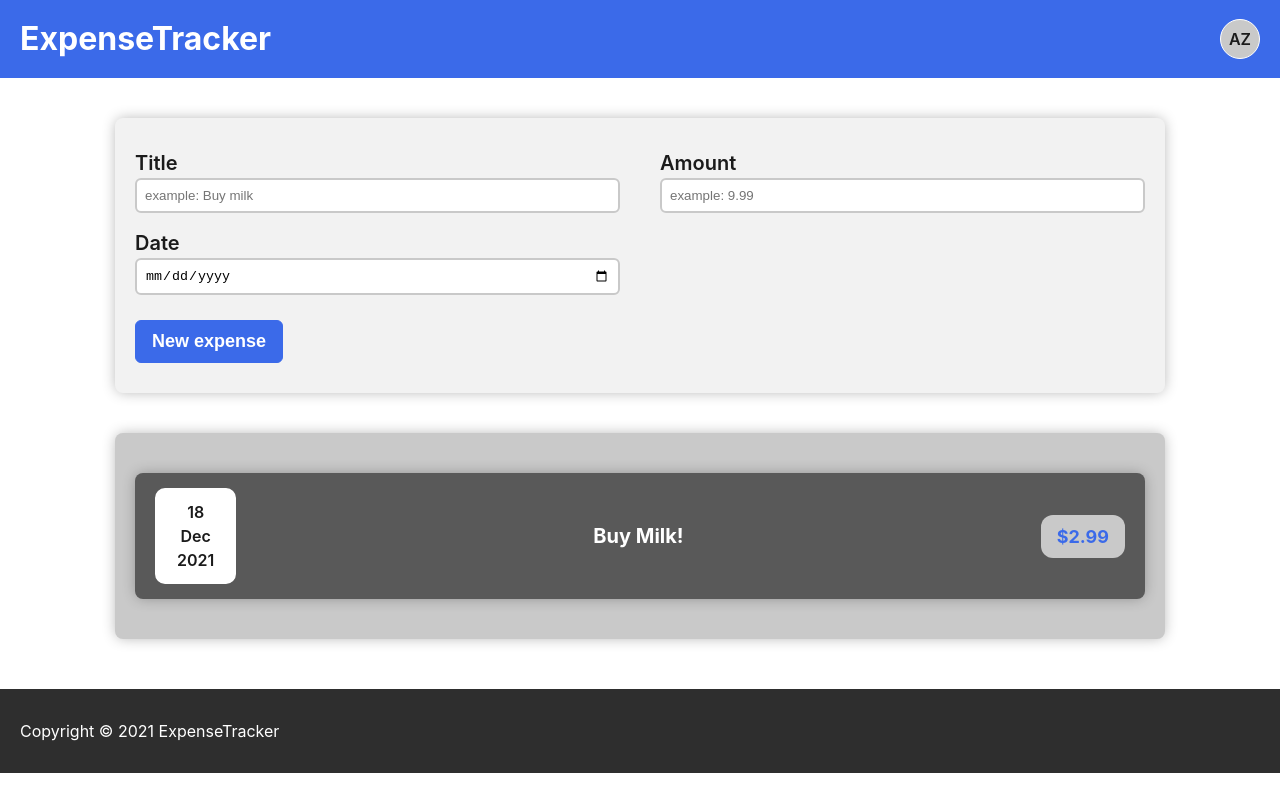
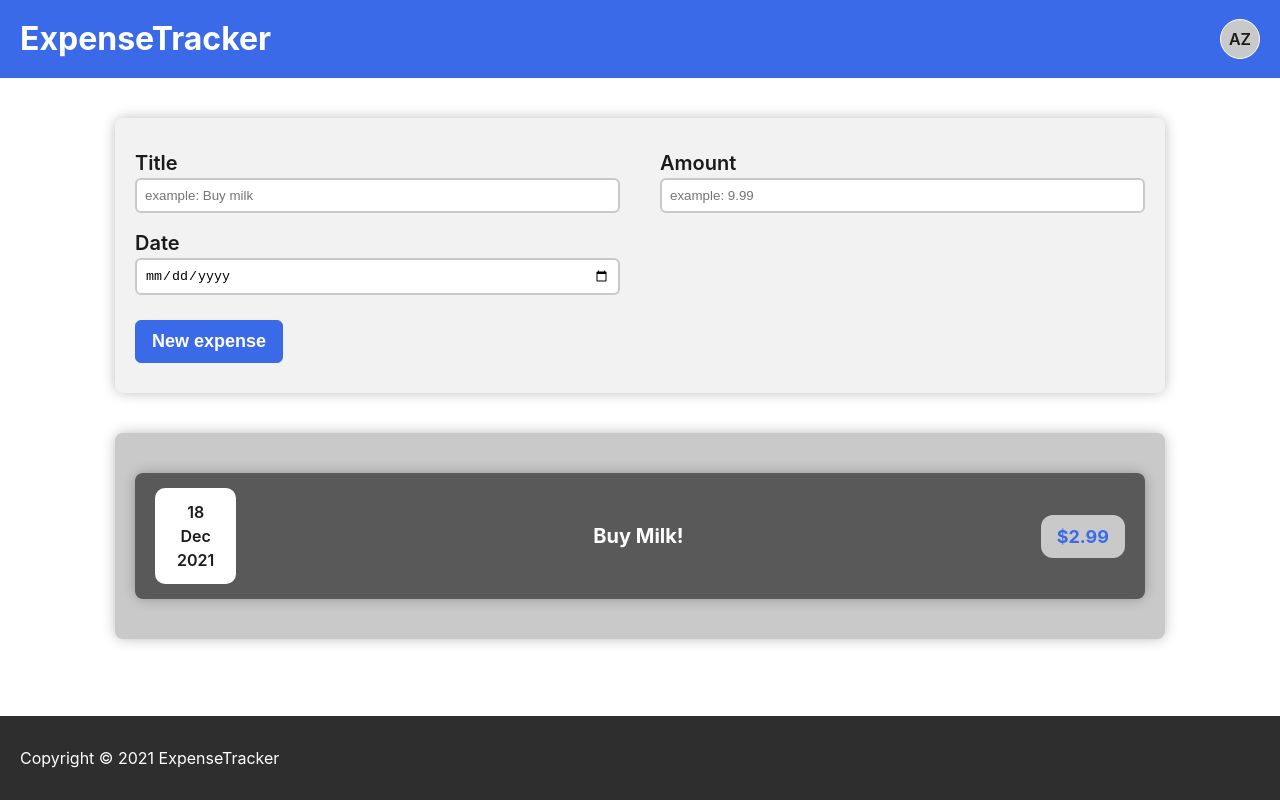
Before and after one commit to antoniozah/financial-tracker, a React (Create React App) app: page / in a window 1280 px wide. Built offline with nearby package versions, Linux system fonts and the light colour scheme.

Commit message:
fixing footer staying always at bottom

```diff
--- a/src/App.css
+++ b/src/App.css
@@ -1,4 +1,11 @@
+.app {
+    height: 100%;
+    display: flex;
+    flex-direction: column;
+}
+
 .app__content {
+    flex: 1 0 auto;
     padding-top: 40px;
     padding-bottom: 50px;
 }
--- a/src/components/Footer/Footer.css
+++ b/src/components/Footer/Footer.css
@@ -1,5 +1,6 @@
 .footer {
-  padding: 15px 0;
-  background-color: var(--dark-bg);
-  color: #fff;
+    padding: 15px 0;
+    background-color: var(--dark-bg);
+    color: #fff;
+    flex-shrink: 0;
 }
--- a/src/index.css
+++ b/src/index.css
@@ -11,6 +11,12 @@
     margin: 0;
     padding: 0;
     box-sizing: border-box;
+}
+
+html,
+body,
+#root {
+    height: 100%;
 }
 
 body {
```
Lines whose indentation alone changed are shown as unchanged.
